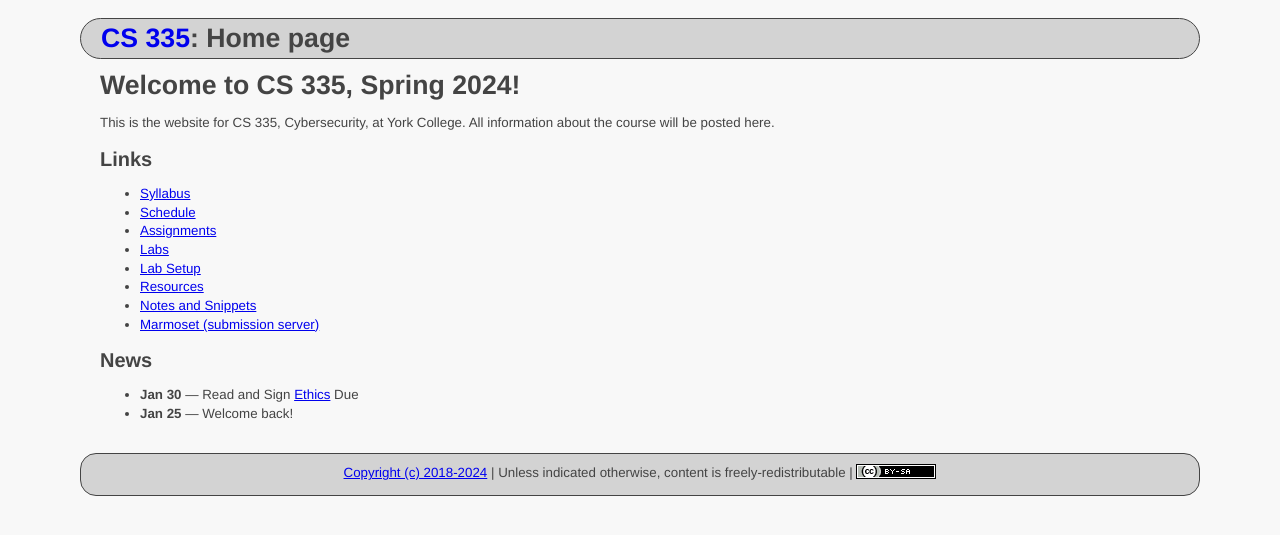
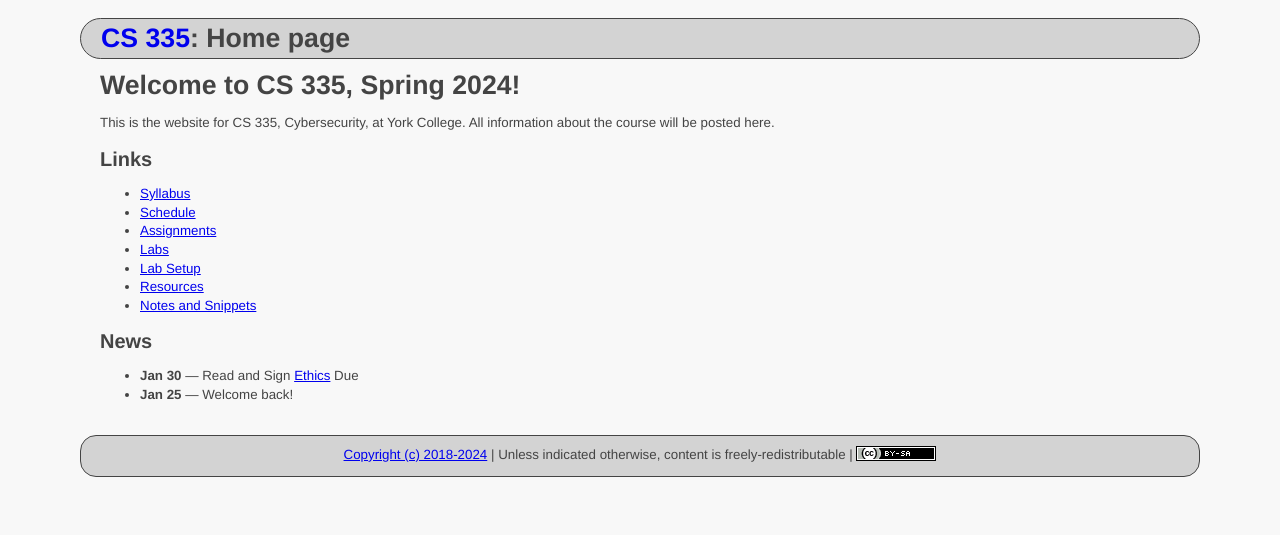
Before and after one commit to ycpcs/cs335-spring2024, a Jekyll site: the page built from index.md, in a window 1280 px wide. Shown: the top 535 px of the page. Built offline with Jekyll 4.4.1, drawn with Linux system fonts in a browser that asks for light colours.

Commit message:
Remove Marmoset

```diff
--- a/index.md
+++ b/index.md
@@ -15,7 +15,7 @@ This is the website for CS 335, Cybersecurity, at York College. All information
 * [Lab Setup](labs/setup.html)
 * [Resources](resources/index.html)
 * [Notes and Snippets](notes/index.html)
-* <a href="https://cs.ycp.edu/marmoset" target="_blank">Marmoset (submission server)</a>
+<!-- * <a href="https://cs.ycp.edu/marmoset" target="_blank">Marmoset (submission server)</a> -->
 
 ## News
 
```
